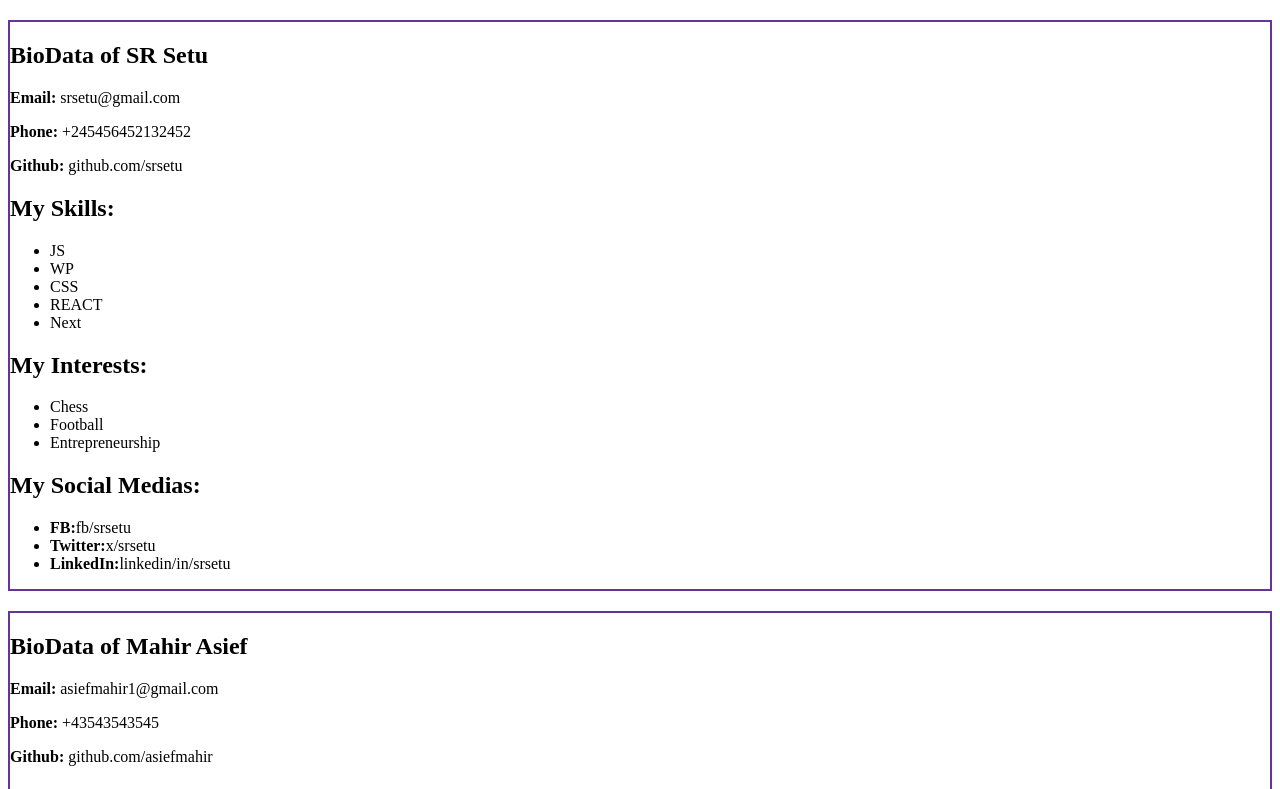
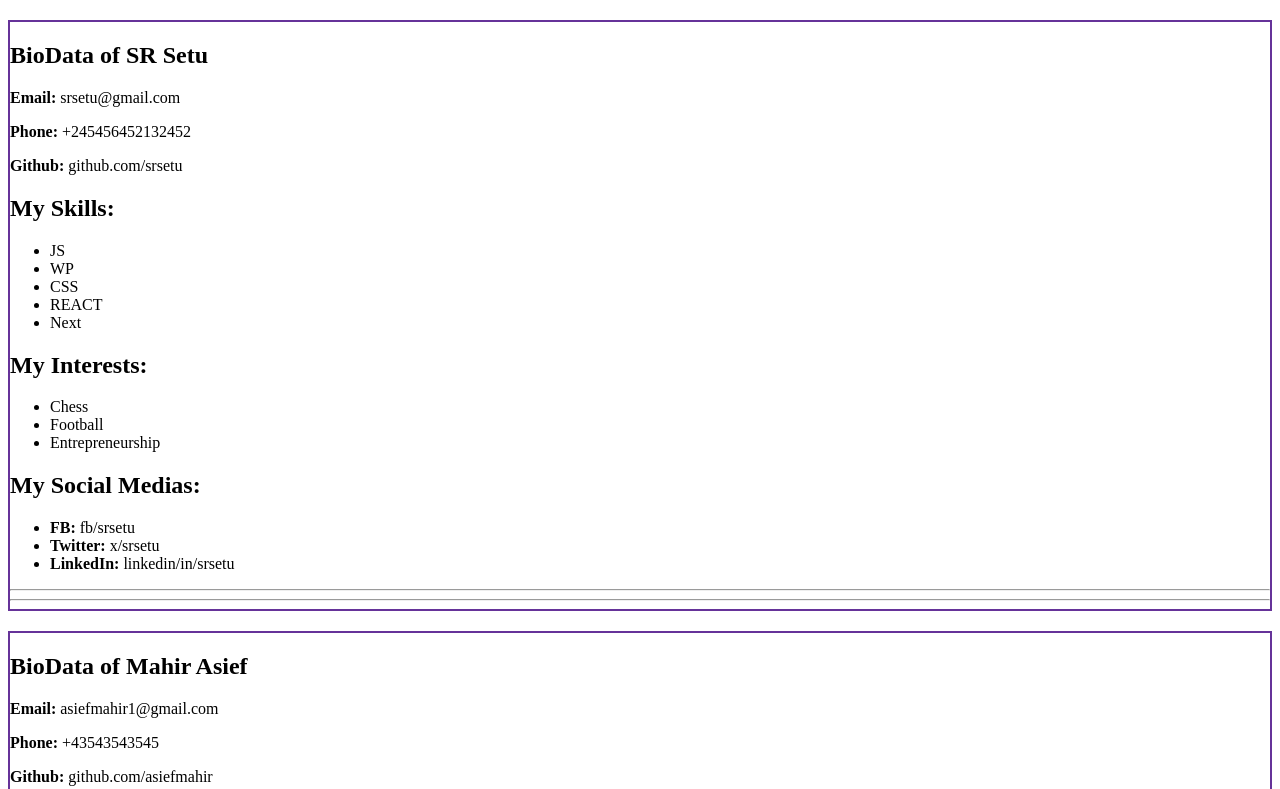
Before and after one commit to tarikul1998/react28, a React (Vite) app: page / in a window 1280 px wide. Shown: the top 789 px of the page. Built offline with nearby package versions, Linux system fonts and the light colour scheme.

Commit message:
Update BioData.jsx

```diff
--- a/src/components/BioData.jsx
+++ b/src/components/BioData.jsx
@@ -1,64 +1,53 @@
-const BioData = (props) => {
+export default function BioData(props) {
     // let age = 35;
-    // console.log(props, "props");
+    console.log(props);
+
     return (
         <div className="bio-data">
             <div className="personal-info">
                 <h2>BioData of {props.name}</h2>
                 {/* <h3>{age}</h3>  // JSX er vitore JS code likhle = Second Bracket {} dibo */}
                 <p>
-                    <strong>Email: </strong>{props.email}
+                    <strong>Email:</strong> {props.email}
                 </p>
                 <p>
-                    <strong>Phone: </strong>{props.phone}
+                    <strong>Phone:</strong> {props.phone}
                 </p>
                 <p>
-                    <strong>Github: </strong>{props.github}
+                    <strong>Github:</strong> {props.github}
                 </p>
             </div>
+
             <div className="skills">
                 <h2>My Skills:</h2>
                 <ul>
                     {
-                        props?.skills?.map(skill => (
-                            <li key={skill}>{skill}</li>
+                        props.skills.map(skill => (
+                            <li>{skill}</li>
                         ))
                     }
                 </ul>
             </div>
+
             <div className="interests">
                 <h2>My Interests:</h2>
                 <ul>
-                    {
-                        props?.interests?.map(interest => (
-                            <li key={interest}>{interest}</li>
-                        ))
+                    {props.interests.map(interest => (
+                        <li>{interest}</li>
+                    ))}
+                </ul>
+            </div>
+
+            <div className="social-links">
+                <h2>My Social Medias:</h2>
+                <ul>
+                    {props.socialLinks.map(socialLink => (
+                        <li><strong>{socialLink.platformName}: </strong>{socialLink.handle}</li>
+                    ))
                     }
                 </ul>
             </div>
-            <div className="social-links">
-                <h2>My Social Medias:</h2>
-                <ul>
-                    {
-                        props?.socialLinks?.map(socialLink => (
-                            <li><strong>{socialLink.platformName}:</strong>
-                                {socialLink.handle}
-                            </li>
-                        ))
-                    }
-                </ul>
-            </div>
+            <hr /><hr />
         </div>
-    );
-};
-
-export default BioData;
-
-/**
- * A component must fulfil 3 criteria:
- *   1) A component must be a function
- *   2) That function should return "something"
- *   3) That "something" should be some html-ish code (jsx)
- */
-
-// Props is actually parameter
+    )
+}
```
